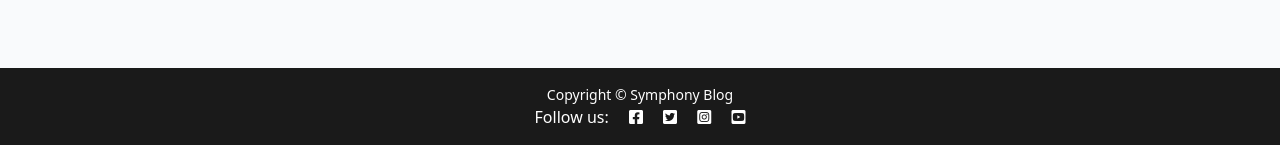
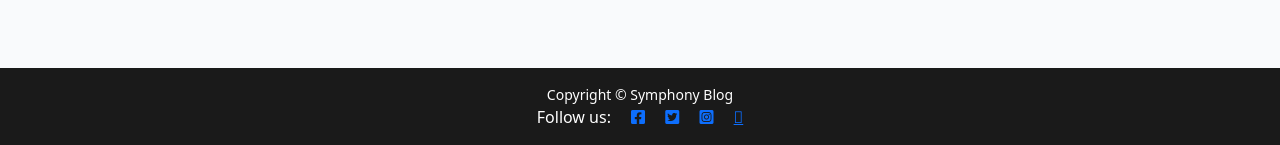
Before and after one commit to Caitriona71/symphonyblogcb, a Django app: page /aboutus/ in a window 1280 px wide. Shown: the part 655-800 px from the top of the page. Run offline with Django 3.2, Linux system fonts and the light colour scheme; data that the repository does not hold is empty; some web fonts are replaced.

Commit message:
Add href anchor tags to social media links in footer

```diff
--- a/templates/base.html
+++ b/templates/base.html
@@ -107,10 +107,10 @@
         <!-- Copyright -->
             <p class="m-0 text-center text-white small">Copyright &copy; Symphony Blog</p>
         <!-- Social media section -->
-            <p class="m-0 text-center text-white">Follow us: <i class="fab fa-facebook-square ms-3"></i>
-            <i class="fab fa-twitter-square ms-3"></i>
-            <i class="fab fa-instagram-square ms-3"></i>
-            <i class="fab fa-youtube-square ms-3"></i></p>
+            <p class="m-0 text-center text-white">Follow us: <a href="https://www.facebook.com" target="_blank" aria-label="Facebook"><i class="fab fa-facebook-square ms-3"></i></a>
+            <a href="https://twitter.com" target="_blank" aria-label="Twitter"><i class="fab fa-twitter-square ms-3"></i></a>
+            <a href="https://www.instagram.com" target="_blank" aria-label="Instagram"><i class="fab fa-instagram-square ms-3"></a></i>
+            <a href="https://www.youtube.com" target="_blank" aria-label="Youtube"><i class="fa-youtube-square ms-3"></i></a>
 
     </footer>
     <script>
```
